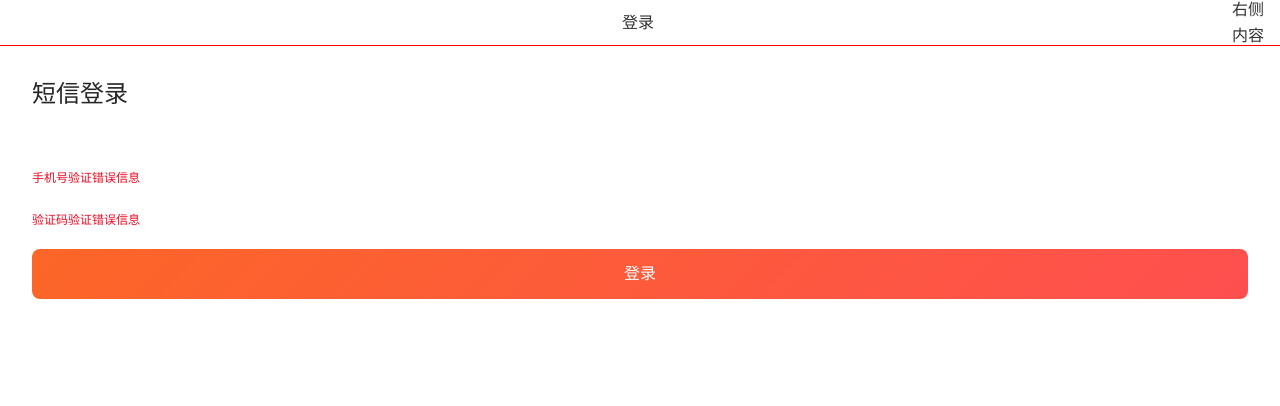
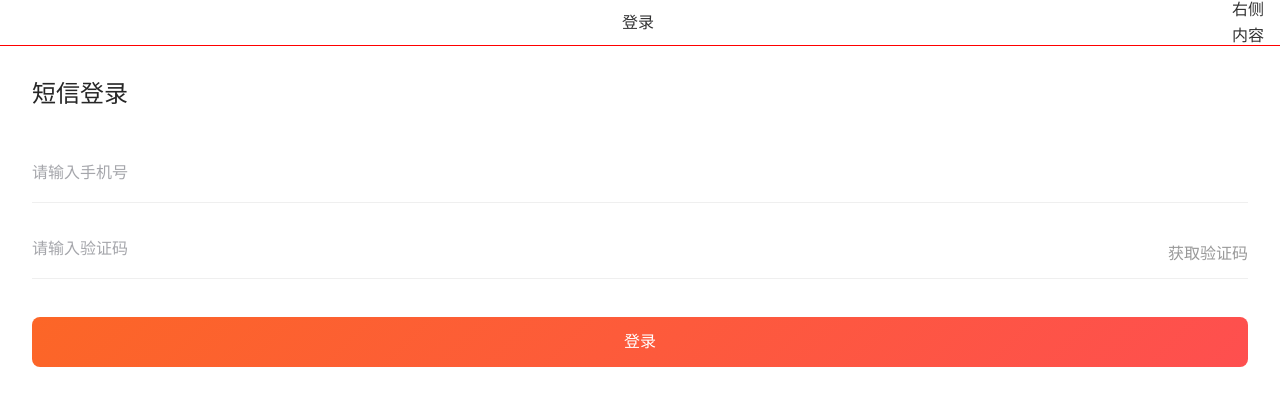
Before and after one commit to Shirleyllll/mobilereact, a React (Create React App) app in the folder mobileapp/: page /login in a window 1280 px wide. Shown: the top 406 px of the page. Built offline with nearby package versions, Linux system fonts and the light colour scheme.

Commit message:
封装input

```diff
--- a/mobileapp/package.json
+++ b/mobileapp/package.json
@@ -1,5 +1,5 @@
 {
-  "name": "geek-pc-21",
+  "name": "mobileapp",
   "version": "0.1.0",
   "private": true,
   "dependencies": {
--- a/mobileapp/src/assets/styles/index.scss
+++ b/mobileapp/src/assets/styles/index.scss
@@ -50,6 +50,9 @@ input {
   border: 0;
   resize: none;
   color: #333;
+  &:focus-visible {
+    outline: none;
+  }
 }
 
 textarea {
--- /dev/null
+++ b/mobileapp/src/component/Input/index.js
@@ -0,0 +1,12 @@
+import React from 'react'
+import styles from './index.module.scss'
+export default function Input({extra, onExtraClick, ...rest}) {
+  return (
+    <div className={styles.root}>
+        <input className='input' {...rest}/>
+        {
+          extra && <div className='extra' onClick={onExtraClick}>{extra}</div>
+        }
+    </div>
+  )
+}
--- /dev/null
+++ b/mobileapp/src/component/Input/index.module.scss
@@ -0,0 +1,26 @@
+@import '@scss/hairline.scss';
+
+.root {
+    position: relative;
+    @include hairline(bottom, #efefef);
+
+    :global {
+        .input {
+            width: 100%;
+            height: 58px;
+            padding: 0;
+            font-size: 16px;
+
+            &::placeholder {
+                color: #a5a6ab;
+            }
+        }
+        .extra {
+            position: absolute;
+            right: 0;
+            top: 50%;
+            margin-top: -8px;
+            color: #999;
+        }
+    }
+}
--- a/mobileapp/src/pages/Login/index.js
+++ b/mobileapp/src/pages/Login/index.js
@@ -1,6 +1,10 @@
 import NavBar from '@/component/NavBar'
 import styles from './index.module.scss'
+import Input from '@/component/Input'
 const Login = () => {
+    const onExtraClick = () => {
+        console.log(111)
+    }
     return (
         <div className={styles.root}>
             {/* 导航条 */}
@@ -10,12 +14,12 @@ const Login = () => {
                 <h3>短信登录</h3>
                 <form>
                     <div className="input-item">
-                        <input type="text" />
-                        <div className="validate">手机号验证错误信息</div>
+                        <Input placeholder="请输入手机号"></Input>
+                        {/* <div className="validate">手机号验证错误信息</div> */}
                     </div>
                     <div className="input-item">
-                        <input type="text" />
-                        <div className="validate">验证码验证错误信息</div>
+                        <Input placeholder="请输入验证码" extra="获取验证码" onExtraClick={onExtraClick}></Input>
+                        {/* <div className="validate">验证码验证错误信息</div> */}
                     </div>
                     <button className="login-btn">
                         登录
```
Also changed, not shown: 2 other files (tests, documents, lock files or other folders).
